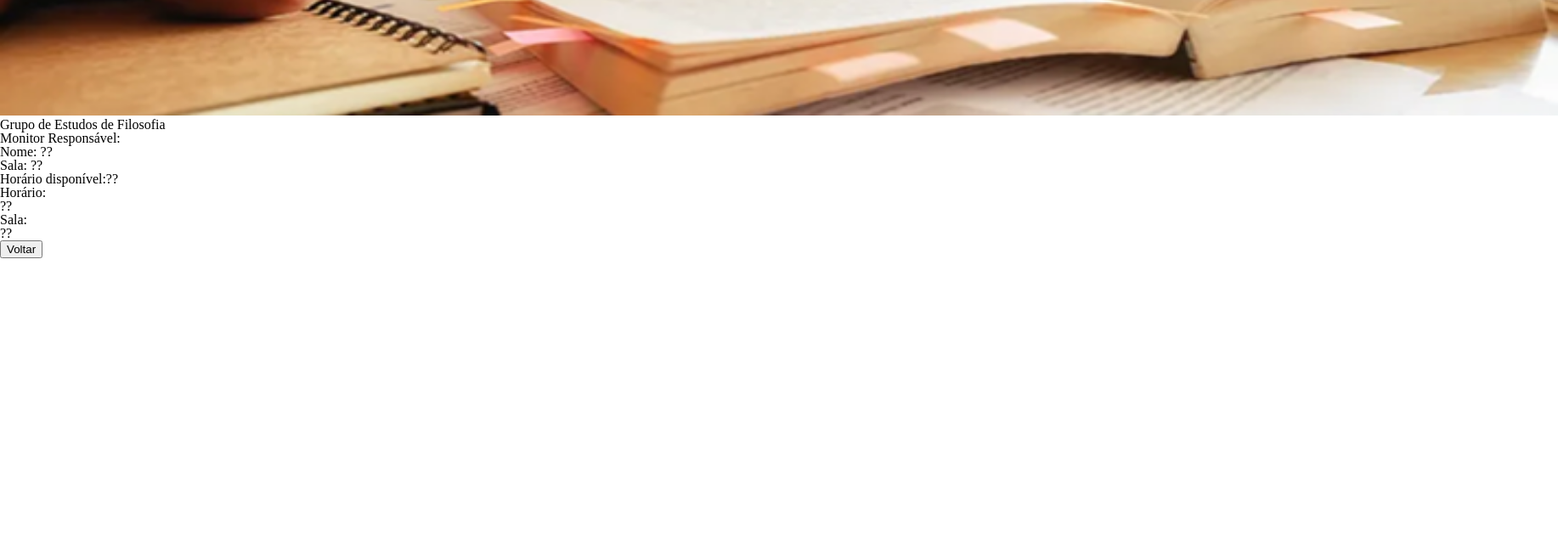
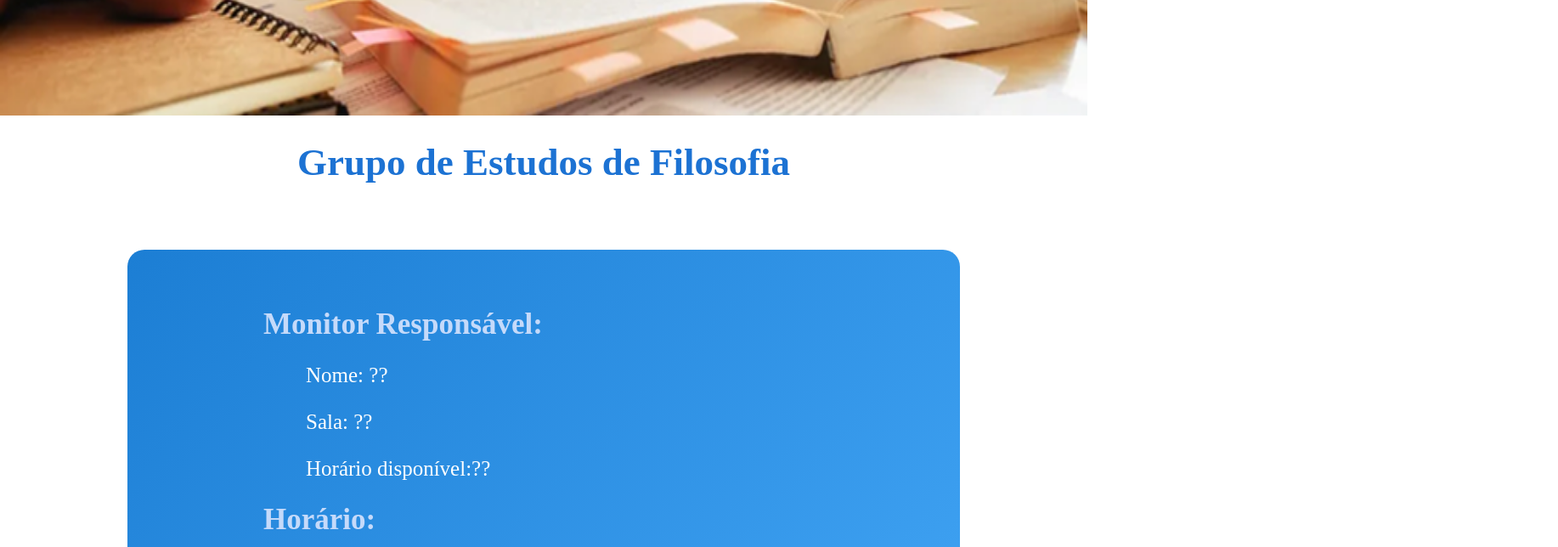
Before and after one commit to 2info3-Hackathon/frontend, a Vue app: page /FilosofiaView in a window 1280 px wide. Shown: the part 480-1124 px from the top of the page at 85% size, 1834 px wide, since content can reach past the window. Before the commit the page ends 800 px from the top, so only its background shows below. Built offline with nearby package versions, Linux system fonts and the light colour scheme.

Commit message:
FEAT: Organização das páginas #1

```diff
--- a/src/views/AdicionarGrupo.vue
+++ b/src/views/AdicionarGrupo.vue
@@ -1,3 +1,3 @@
 <template>
-  <h1>hello</h1>
+  <h1></h1>
 </template>
--- a/src/views/BiologiaView.vue
+++ b/src/views/BiologiaView.vue
@@ -9,7 +9,7 @@ function voltar() {
 </script>
 
 <template>
-  <img src="/public//imagem/banner.png" alt="banner" height="600" width="1834">
+  <img src="/public//imagem/banner.png" alt="banner" height="600" width="100%">
 
   <div class="fundo">
     <h1>Grupo de Estudos de Biologia</h1>
@@ -41,8 +41,9 @@ function voltar() {
 button{
   background: linear-gradient(135deg, #1e88e5, #42a5f5);
   color: white;
-  font-size: 22px;
-  padding: 30px 85px;
+  font-size: 18px;
+  padding: 10px 25px;
+  margin: 50px 150px 50px 150px;
   border: none;
   border-radius: 12px;
   cursor: pointer;
@@ -65,20 +66,23 @@ button{
 }
 
 .informacoes{
-  margin: 50px 180px 10px 180px;
-  padding: 40px 60px 40px 60px;
+  background: linear-gradient(135deg, #1c7ed4, #42a5f5);
+  margin: 50px 150px 50px 150px;
+  padding: 70px 10px 50px 10px;
   border-radius: 20px;
 }
 
 .informacoes h2{
-  color: #5BA3CF;
+  color: #c5dafa;
   font-size: 35px;
   font-weight:bolder;
+  margin: 0 50px 0 150px;
 }
 
 .informacoes p{
-  font-size: 20px;
+  font-size: 25px;
   font-weight: 500;
-  margin: 0 0 15px 30px;
+  margin: 30px 0 30px 200px;
+  color: white;
 }
 </style>
--- a/src/views/FilosofiaView.vue
+++ b/src/views/FilosofiaView.vue
@@ -9,7 +9,7 @@ function voltar() {
 </script>
 
 <template>
-  <img src="/public/imagem/banner.png" alt="banner" height="600" width="1834">
+  <img src="/public/imagem/banner.png" alt="banner" height="600" width="100%">
 
   <div class="fundo">
     <h1>Grupo de Estudos de Filosofia</h1>
@@ -36,3 +36,53 @@ function voltar() {
     <button @click="voltar">Voltar</button>
   </div>
 </template>
+
+<style scoped>
+button{
+  background: linear-gradient(135deg, #1e88e5, #42a5f5);
+  color: white;
+  font-size: 18px;
+  padding: 10px 25px;
+  margin: 50px 150px 50px 150px;
+  border: none;
+  border-radius: 12px;
+  cursor: pointer;
+  transition: transform 0.2s;
+}
+
+.fundo button:hover {
+  background: linear-gradient(135deg, #1565c0, #1e88e5);
+  box-shadow: 0 6px 12px rgba(0,0,0,0.25);
+  transform: scale(1.05);
+}
+
+.fundo h1{
+  color: #1C72D3;
+  text-align: center;
+  padding: 30px 60px 30px 60px;
+  margin: 0 150px 50px 150px;
+  font-size: 45px;
+  font-weight: bolder;
+}
+
+.informacoes{
+  background: linear-gradient(135deg, #1c7ed4, #42a5f5);
+  margin: 50px 150px 50px 150px;
+  padding: 70px 10px 50px 10px;
+  border-radius: 20px;
+}
+
+.informacoes h2{
+  color: #c5dafa;
+  font-size: 35px;
+  font-weight:bolder;
+  margin: 0 50px 0 150px;
+}
+
+.informacoes p{
+  font-size: 25px;
+  font-weight: 500;
+  margin: 30px 0 30px 200px;
+  color: white;
+}
+</style>
--- a/src/views/FisicaView.vue
+++ b/src/views/FisicaView.vue
@@ -9,7 +9,7 @@ function voltar() {
 </script>
 
 <template>
-  <img src="/public//imagem/banner.png" alt="banner" height="600" width="1834">
+  <img src="/public//imagem/banner.png" alt="banner" height="600" width="100%">
 
   <div class="fundo">
     <h1>Grupo de Estudos de Física</h1>
@@ -36,3 +36,53 @@ function voltar() {
     <button @click="voltar">Voltar</button>
   </div>
 </template>
+
+<style scoped>
+button{
+  background: linear-gradient(135deg, #1e88e5, #42a5f5);
+  color: white;
+  font-size: 18px;
+  padding: 10px 25px;
+  margin: 50px 150px 50px 150px;
+  border: none;
+  border-radius: 12px;
+  cursor: pointer;
+  transition: transform 0.2s;
+}
+
+.fundo button:hover {
+  background: linear-gradient(135deg, #1565c0, #1e88e5);
+  box-shadow: 0 6px 12px rgba(0,0,0,0.25);
+  transform: scale(1.05);
+}
+
+.fundo h1{
+  color: #1C72D3;
+  text-align: center;
+  padding: 30px 60px 30px 60px;
+  margin: 0 150px 50px 150px;
+  font-size: 45px;
+  font-weight: bolder;
+}
+
+.informacoes{
+  background: linear-gradient(135deg, #1c7ed4, #42a5f5);
+  margin: 50px 150px 50px 150px;
+  padding: 70px 10px 50px 10px;
+  border-radius: 20px;
+}
+
+.informacoes h2{
+  color: #c5dafa;
+  font-size: 35px;
+  font-weight:bolder;
+  margin: 0 50px 0 150px;
+}
+
+.informacoes p{
+  font-size: 25px;
+  font-weight: 500;
+  margin: 30px 0 30px 200px;
+  color: white;
+}
+</style>
--- a/src/views/GeografiaView.vue
+++ b/src/views/GeografiaView.vue
@@ -9,7 +9,7 @@ function voltar() {
 </script>
 
 <template>
-  <img src="/public/imagem/banner.png" alt="banner" height="600" width="1834">
+  <img src="/public/imagem/banner.png" alt="banner" height="600" width="100%">
 
   <div class="fundo">
     <h1>Grupo de Estudos de Geografia</h1>
@@ -36,3 +36,53 @@ function voltar() {
     <button @click="voltar">Voltar</button>
   </div>
 </template>
+
+<style scoped>
+button{
+  background: linear-gradient(135deg, #1e88e5, #42a5f5);
+  color: white;
+  font-size: 18px;
+  padding: 10px 25px;
+  margin: 50px 150px 50px 150px;
+  border: none;
+  border-radius: 12px;
+  cursor: pointer;
+  transition: transform 0.2s;
+}
+
+.fundo button:hover {
+  background: linear-gradient(135deg, #1565c0, #1e88e5);
+  box-shadow: 0 6px 12px rgba(0,0,0,0.25);
+  transform: scale(1.05);
+}
+
+.fundo h1{
+  color: #1C72D3;
+  text-align: center;
+  padding: 30px 60px 30px 60px;
+  margin: 0 150px 50px 150px;
+  font-size: 45px;
+  font-weight: bolder;
+}
+
+.informacoes{
+  background: linear-gradient(135deg, #1c7ed4, #42a5f5);
+  margin: 50px 150px 50px 150px;
+  padding: 70px 10px 50px 10px;
+  border-radius: 20px;
+}
+
+.informacoes h2{
+  color: #c5dafa;
+  font-size: 35px;
+  font-weight:bolder;
+  margin: 0 50px 0 150px;
+}
+
+.informacoes p{
+  font-size: 25px;
+  font-weight: 500;
+  margin: 30px 0 30px 200px;
+  color: white;
+}
+</style>
--- a/src/views/HistoriaView.vue
+++ b/src/views/HistoriaView.vue
@@ -9,7 +9,7 @@ function voltar() {
 </script>
 
 <template>
-  <img src="/public//imagem/banner.png" alt="banner" height="600" width="1834">
+  <img src="/public//imagem/banner.png" alt="banner" height="600" width="100%">
 
   <div class="fundo">
     <h1>Grupo de Estudos de História</h1>
@@ -36,3 +36,53 @@ function voltar() {
     <button @click="voltar">Voltar</button>
   </div>
 </template>
+
+<style scoped>
+button{
+  background: linear-gradient(135deg, #1e88e5, #42a5f5);
+  color: white;
+  font-size: 18px;
+  padding: 10px 25px;
+  margin: 50px 150px 50px 150px;
+  border: none;
+  border-radius: 12px;
+  cursor: pointer;
+  transition: transform 0.2s;
+}
+
+.fundo button:hover {
+  background: linear-gradient(135deg, #1565c0, #1e88e5);
+  box-shadow: 0 6px 12px rgba(0,0,0,0.25);
+  transform: scale(1.05);
+}
+
+.fundo h1{
+  color: #1C72D3;
+  text-align: center;
+  padding: 30px 60px 30px 60px;
+  margin: 0 150px 50px 150px;
+  font-size: 45px;
+  font-weight: bolder;
+}
+
+.informacoes{
+  background: linear-gradient(135deg, #1c7ed4, #42a5f5);
+  margin: 50px 150px 50px 150px;
+  padding: 70px 10px 50px 10px;
+  border-radius: 20px;
+}
+
+.informacoes h2{
+  color: #c5dafa;
+  font-size: 35px;
+  font-weight:bolder;
+  margin: 0 50px 0 150px;
+}
+
+.informacoes p{
+  font-size: 25px;
+  font-weight: 500;
+  margin: 30px 0 30px 200px;
+  color: white;
+}
+</style>
--- a/src/views/MatematicaView.vue
+++ b/src/views/MatematicaView.vue
@@ -9,7 +9,7 @@ function voltar() {
 </script>
 
 <template>
-  <img src="/public//imagem/banner.png" alt="banner" height="600" width="1834">
+  <img src="/public//imagem/banner.png" alt="banner" height="600" width="100%">
 
   <div class="fundo">
     <h1>Grupo de Estudos de Matemática</h1>
@@ -36,3 +36,53 @@ function voltar() {
     <button @click="voltar">Voltar</button>
   </div>
 </template>
+
+<style scoped>
+button{
+  background: linear-gradient(135deg, #1e88e5, #42a5f5);
+  color: white;
+  font-size: 18px;
+  padding: 10px 25px;
+  margin: 50px 150px 50px 150px;
+  border: none;
+  border-radius: 12px;
+  cursor: pointer;
+  transition: transform 0.2s;
+}
+
+.fundo button:hover {
+  background: linear-gradient(135deg, #1565c0, #1e88e5);
+  box-shadow: 0 6px 12px rgba(0,0,0,0.25);
+  transform: scale(1.05);
+}
+
+.fundo h1{
+  color: #1C72D3;
+  text-align: center;
+  padding: 30px 60px 30px 60px;
+  margin: 0 150px 50px 150px;
+  font-size: 45px;
+  font-weight: bolder;
+}
+
+.informacoes{
+  background: linear-gradient(135deg, #1c7ed4, #42a5f5);
+  margin: 50px 150px 50px 150px;
+  padding: 70px 10px 50px 10px;
+  border-radius: 20px;
+}
+
+.informacoes h2{
+  color: #c5dafa;
+  font-size: 35px;
+  font-weight:bolder;
+  margin: 0 50px 0 150px;
+}
+
+.informacoes p{
+  font-size: 25px;
+  font-weight: 500;
+  margin: 30px 0 30px 200px;
+  color: white;
+}
+</style>
--- a/src/views/PortuguesView.vue
+++ b/src/views/PortuguesView.vue
@@ -9,7 +9,7 @@ function voltar() {
 </script>
 
 <template>
-  <img src="/public//imagem/banner.png" alt="banner" height="600" width="1834">
+  <img src="/public//imagem/banner.png" alt="banner" height="600" width="100%">
 
   <div class="fundo">
     <h1>Grupo de Estudos de Português</h1>
@@ -36,3 +36,53 @@ function voltar() {
     <button @click="voltar">Voltar</button>
   </div>
 </template>
+
+<style scoped>
+button{
+  background: linear-gradient(135deg, #1e88e5, #42a5f5);
+  color: white;
+  font-size: 18px;
+  padding: 10px 25px;
+  margin: 50px 150px 50px 150px;
+  border: none;
+  border-radius: 12px;
+  cursor: pointer;
+  transition: transform 0.2s;
+}
+
+.fundo button:hover {
+  background: linear-gradient(135deg, #1565c0, #1e88e5);
+  box-shadow: 0 6px 12px rgba(0,0,0,0.25);
+  transform: scale(1.05);
+}
+
+.fundo h1{
+  color: #1C72D3;
+  text-align: center;
+  padding: 30px 60px 30px 60px;
+  margin: 0 150px 50px 150px;
+  font-size: 45px;
+  font-weight: bolder;
+}
+
+.informacoes{
+  background: linear-gradient(135deg, #1c7ed4, #42a5f5);
+  margin: 50px 150px 50px 150px;
+  padding: 70px 10px 50px 10px;
+  border-radius: 20px;
+}
+
+.informacoes h2{
+  color: #c5dafa;
+  font-size: 35px;
+  font-weight:bolder;
+  margin: 0 50px 0 150px;
+}
+
+.informacoes p{
+  font-size: 25px;
+  font-weight: 500;
+  margin: 30px 0 30px 200px;
+  color: white;
+}
+</style>
--- a/src/views/QuimicaView.vue
+++ b/src/views/QuimicaView.vue
@@ -9,7 +9,7 @@ function voltar() {
 </script>
 
 <template>
-  <img src="/public//imagem/banner.png" alt="banner" height="600" width="1834">
+  <img src="/public//imagem/banner.png" alt="banner" height="600" width="100%">
 
   <div class="fundo">
     <h1>Grupo de Estudos de Química</h1>
@@ -36,3 +36,53 @@ function voltar() {
     <button @click="voltar">Voltar</button>
   </div>
 </template>
+
+<style scoped>
+button{
+  background: linear-gradient(135deg, #1e88e5, #42a5f5);
+  color: white;
+  font-size: 18px;
+  padding: 10px 25px;
+  margin: 50px 150px 50px 150px;
+  border: none;
+  border-radius: 12px;
+  cursor: pointer;
+  transition: transform 0.2s;
+}
+
+.fundo button:hover {
+  background: linear-gradient(135deg, #1565c0, #1e88e5);
+  box-shadow: 0 6px 12px rgba(0,0,0,0.25);
+  transform: scale(1.05);
+}
+
+.fundo h1{
+  color: #1C72D3;
+  text-align: center;
+  padding: 30px 60px 30px 60px;
+  margin: 0 150px 50px 150px;
+  font-size: 45px;
+  font-weight: bolder;
+}
+
+.informacoes{
+  background: linear-gradient(135deg, #1c7ed4, #42a5f5);
+  margin: 50px 150px 50px 150px;
+  padding: 70px 10px 50px 10px;
+  border-radius: 20px;
+}
+
+.informacoes h2{
+  color: #c5dafa;
+  font-size: 35px;
+  font-weight:bolder;
+  margin: 0 50px 0 150px;
+}
+
+.informacoes p{
+  font-size: 25px;
+  font-weight: 500;
+  margin: 30px 0 30px 200px;
+  color: white;
+}
+</style>
```
Also changed, not shown: src/views/SociologiaView.vue (+51 -1 lines).
